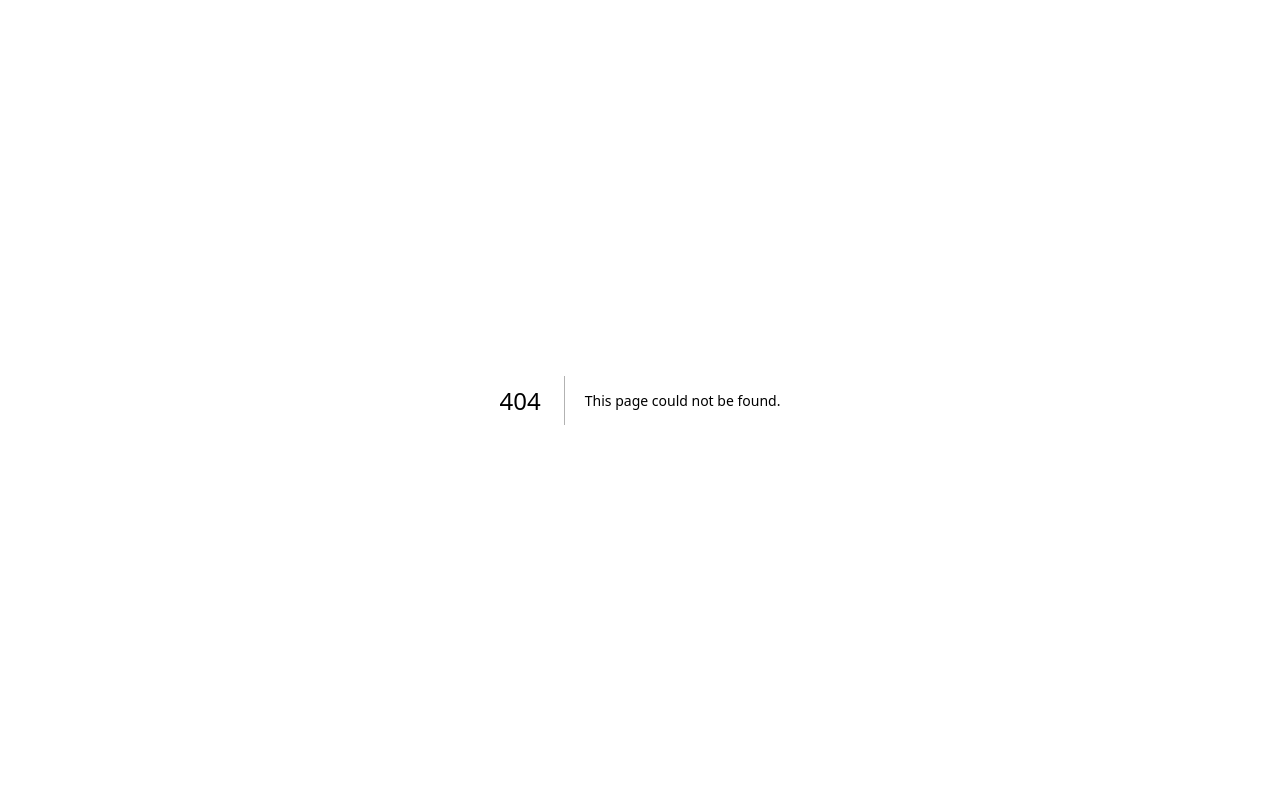
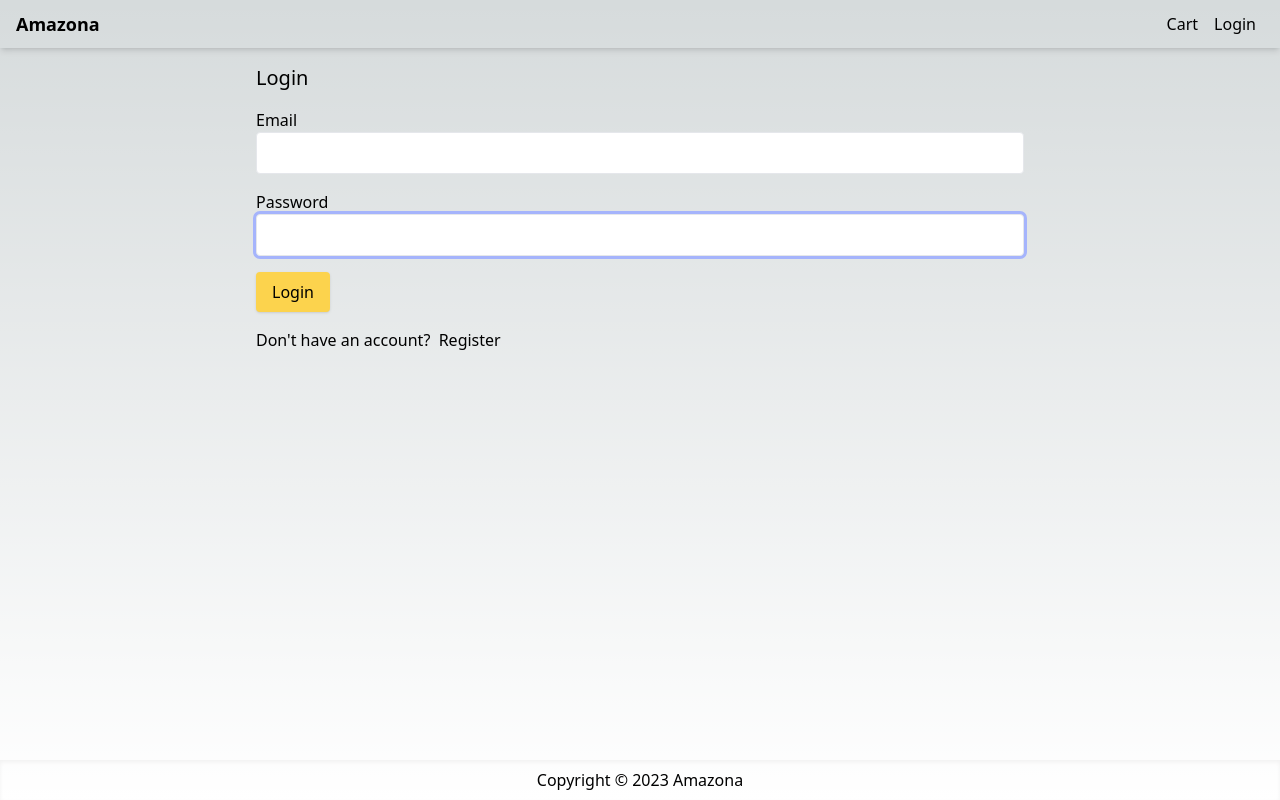
Before and after one commit to waleed-ahmed123/next-tailwind-amazona, a Next.js app: page /login in a window 1280 px wide. Before the commit this address had no page. Built offline with nearby package versions, Linux system fonts and the light colour scheme.

Commit message:
Video-12-Create-Login-Form

```diff
--- a/package.json
+++ b/package.json
@@ -16,7 +16,8 @@
     "js-cookie": "^3.0.1",
     "next": "13.1.1",
     "react": "18.2.0",
-    "react-dom": "18.2.0"
+    "react-dom": "18.2.0",
+    "react-hook-form": "^7.42.1"
   },
   "devDependencies": {
     "@types/react": "^18.0.26",
--- a/pages/cart.js
+++ b/pages/cart.js
@@ -96,7 +96,7 @@
               </li>
               <li>
                 <button
-                  onClick={() => router.push('/shipping')}
+                  onClick={() => router.push('login?redirect=/shipping')}
                   className="primary-button w-full"
                 >
                   Check Out
--- /dev/null
+++ b/pages/login.js
@@ -0,0 +1,67 @@
+import Link from 'next/link';
+import React from 'react';
+import { useForm } from 'react-hook-form';
+import Layout from '../components/Layout';
+
+export default function LoginScreen() {
+  const {
+    handleSubmit,
+    register,
+    formState: { errors },
+  } = useForm();
+  const submitHandler = ({ email, password }) => {
+    console.log(email, password);
+  };
+  return (
+    <Layout title="Login">
+      <form
+        className="mx-auto max-w-screen-md"
+        onSubmit={handleSubmit(submitHandler)}
+      >
+        <h1 className="mb-4 text-xl">Login</h1>
+        <div className="mb-4">
+          <label htmlFor="email">Email</label>
+          <input
+            type="email"
+            {...register('email', {
+              required: 'Please enter email',
+              pattern: {
+                value: /^[a-zA-Z0-9_.+-]+@[a-zA-Z0-9-]+.[a-zA-Z0-9-.]+$/i,
+                message: 'Please enter valid email',
+              },
+            })}
+            className="w-full"
+            id="email"
+            autoFocus
+          ></input>
+          {errors.email && (
+            <div className="text-red-500">{errors.email.message}</div>
+          )}
+        </div>
+        <div className="mb-4">
+          <label htmlFor="password">Password</label>
+          <input
+            type="password"
+            {...register('password', {
+              required: 'Please enter password',
+              minLength: { value: 6, message: 'password is more than 5 chars' },
+            })}
+            className="w-full"
+            id="password"
+            autoFocus
+          ></input>
+          {errors.password && (
+            <div className="text-red-500 ">{errors.password.message}</div>
+          )}
+        </div>
+        <div className="mb-4 ">
+          <button className="primary-button">Login</button>
+        </div>
+        <div className="mb-4 ">
+          Don&apos;t have an account? &nbsp;
+          <Link href="register">Register</Link>
+        </div>
+      </form>
+    </Layout>
+  );
+}
--- a/styles/globals.css
+++ b/styles/globals.css
@@ -117,3 +117,9 @@
 .primary-button {
   @apply rounded bg-amber-300 py-2 px-4 shadow outline-none hover:bg-amber-400  active:bg-amber-500;
 }
+
+input,
+select,
+textarea {
+  @apply rounded border p-2  outline-none ring-indigo-300  focus:ring;
+}
```
Also changed, not shown: 2 other files (tests, documents, lock files or other folders).
